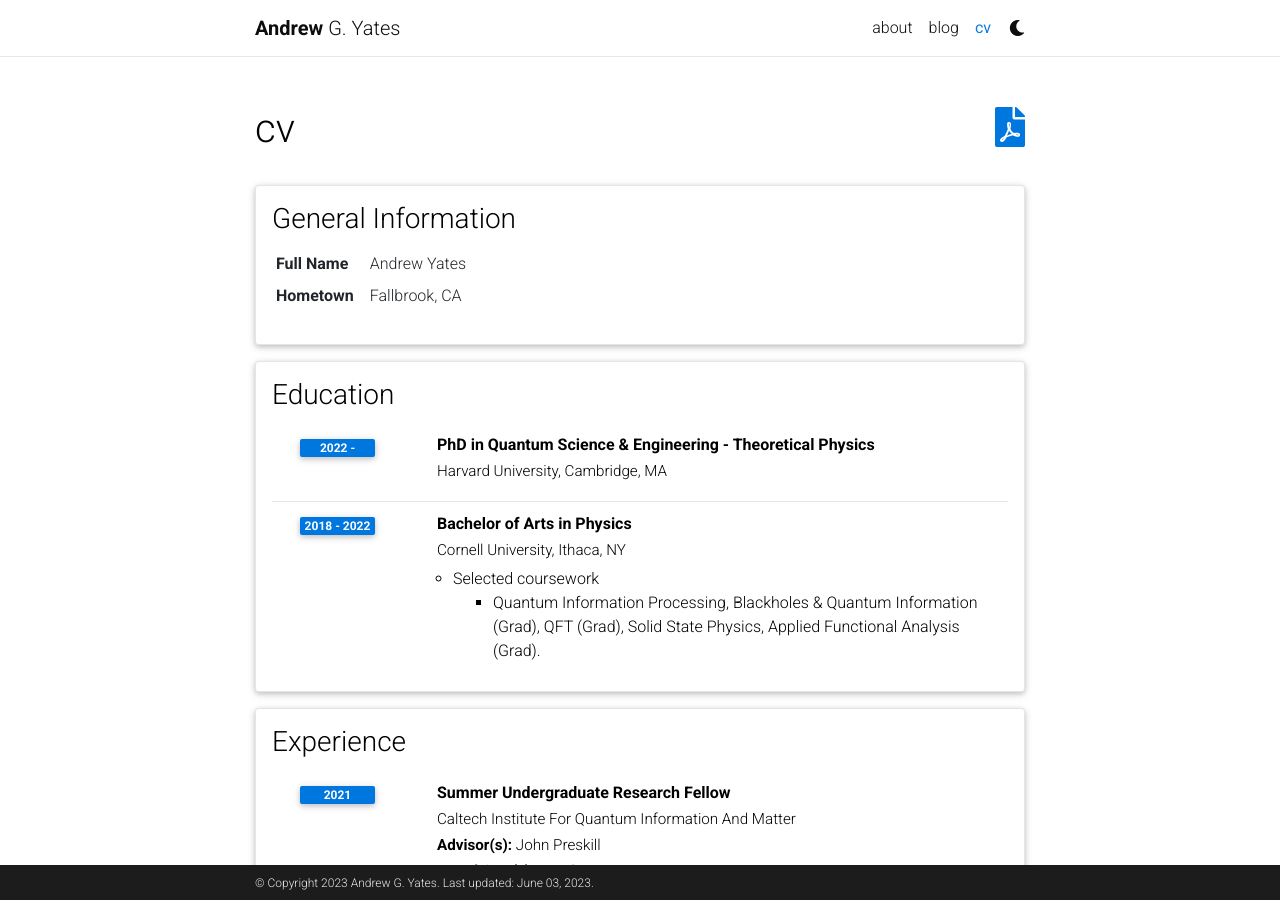
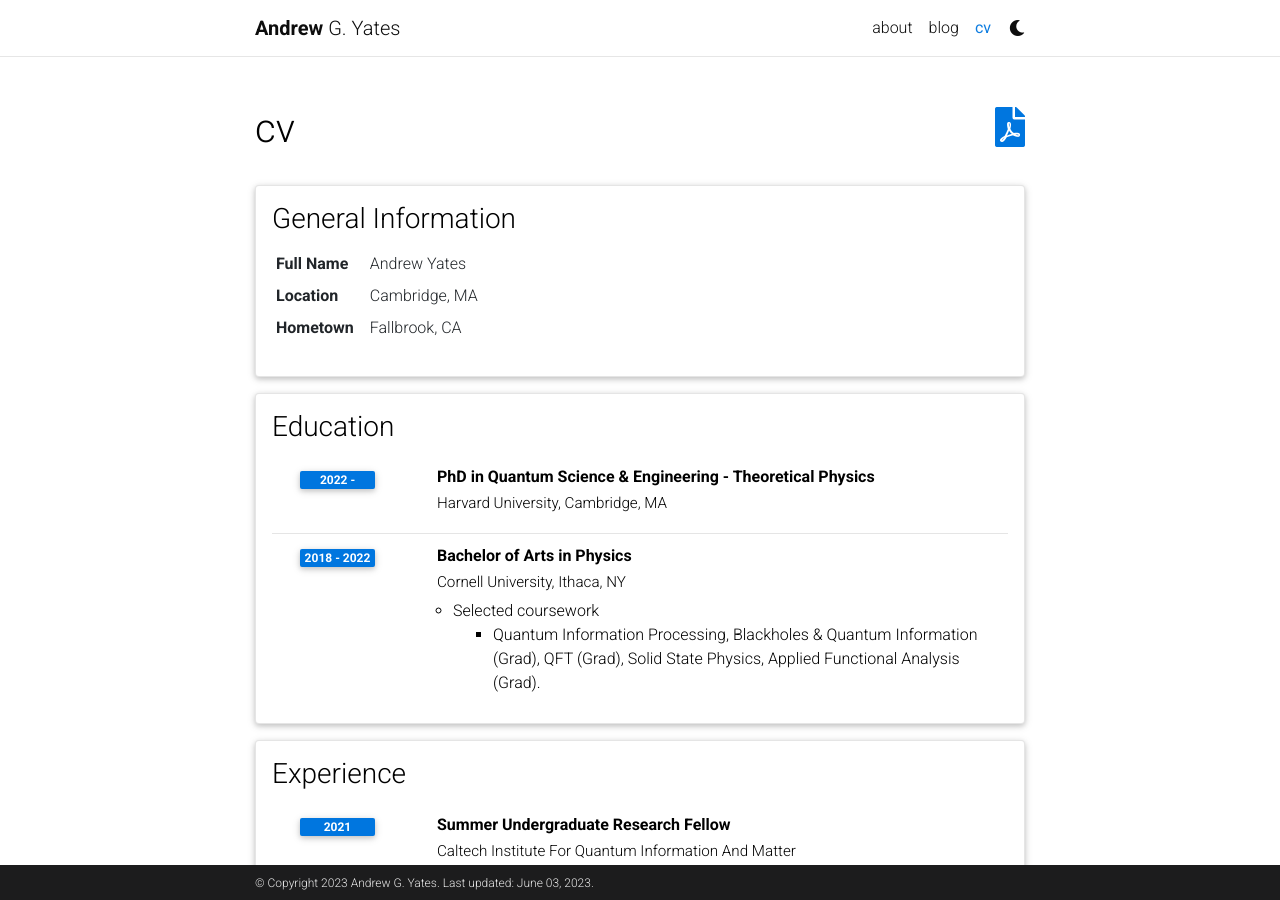
Before and after one commit to andrewyatesg/andrewyatesg.github.io, a Jekyll site: the page built from _pages/cv.md, in a window 1280 px wide and 900 px high. Built offline with Jekyll 4.4.1, drawn with Linux system fonts in a browser that asks for light colours; full-size pictures stand in for the smaller copies a plugin makes; comment, search, counter and statistics services are not loaded; a style sheet for code colours, icons or effects is not loaded.

Commit message:
small tweaks

```diff
--- a/_data/cv.yml
+++ b/_data/cv.yml
@@ -3,6 +3,8 @@
   contents:
     - name: Full Name
       value: Andrew Yates
+    - name: Location
+      value: Cambridge, MA
     - name: Hometown
       value: Fallbrook, CA
 
```
Also changed, not shown: _pages/about.md (+1 -1 lines), _posts_temps/2015-03-15-formatting-and-links.md (renamed from _posts/2015-03-15-formatting-and-links.md), _posts_temps/2015-05-15-images.md (renamed from _posts/2015-05-15-images.md), _posts_temps/2015-07-15-code.md (renamed from _posts/2015-07-15-code.md), _posts_temps/2015-10-20-disqus-comments.md (renamed from _posts/2015-10-20-disqus-comments.md), _posts_temps/2015-10-20-math.md (renamed from _posts/2015-10-20-math.md), _posts_temps/2018-12-22-distill.md (renamed from _posts/2018-12-22-distill.md), _posts_temps/2020-09-28-github-metadata.md (renamed from _posts/2020-09-28-github-metadata.md), _posts_temps/2020-09-28-twitter.md (renamed from _posts/2020-09-28-twitter.md), _posts_temps/2021-07-04-diagrams.md (renamed from _posts/2021-07-04-diagrams.md), _posts_temps/2022-02-01-redirect.md (renamed from _posts/2022-02-01-redirect.md), _posts_temps/2022-12-10-giscus-comments.md (renamed from _posts/2022-12-10-giscus-comments.md), _posts_temps/2023-03-20-table-of-contents.md (renamed from _posts/2023-03-20-table-of-contents.md), _posts_temps/2023-03-21-tables.md (renamed from _posts/2023-03-21-tables.md), 4 more files.
